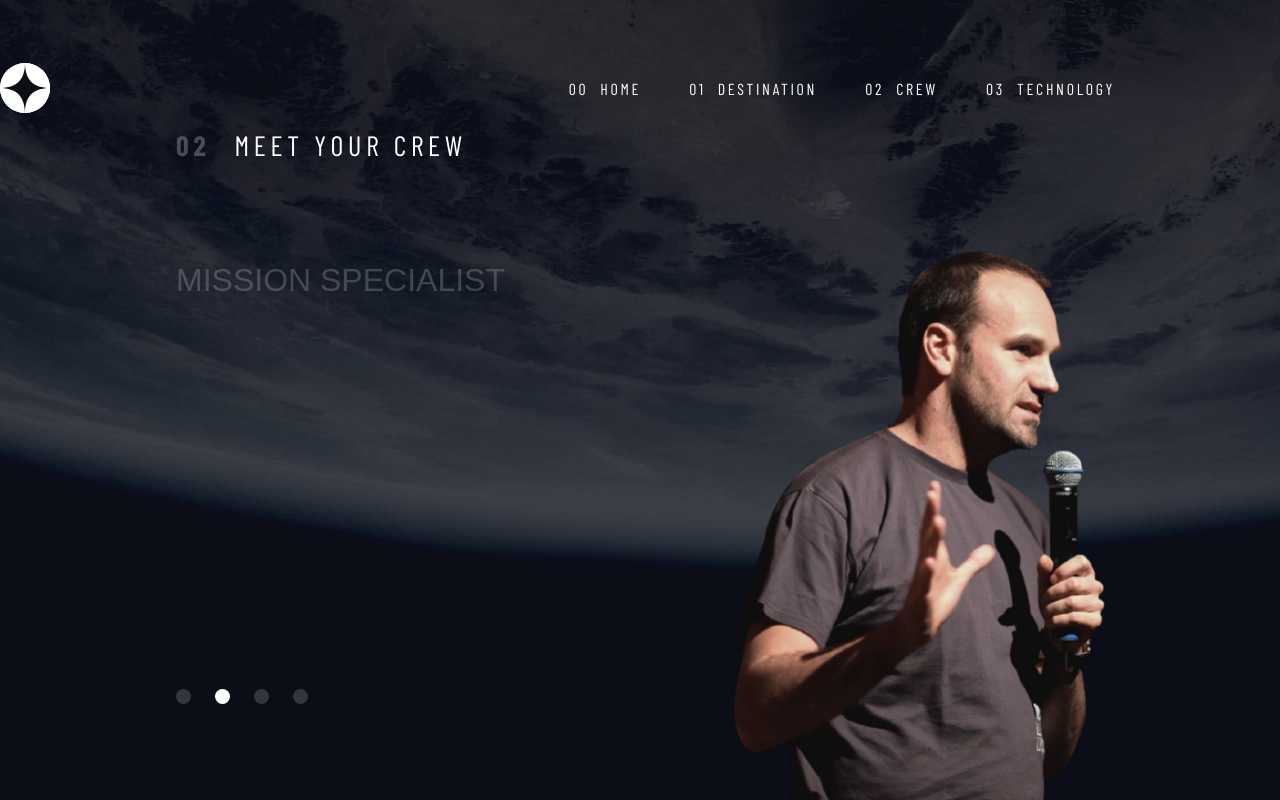
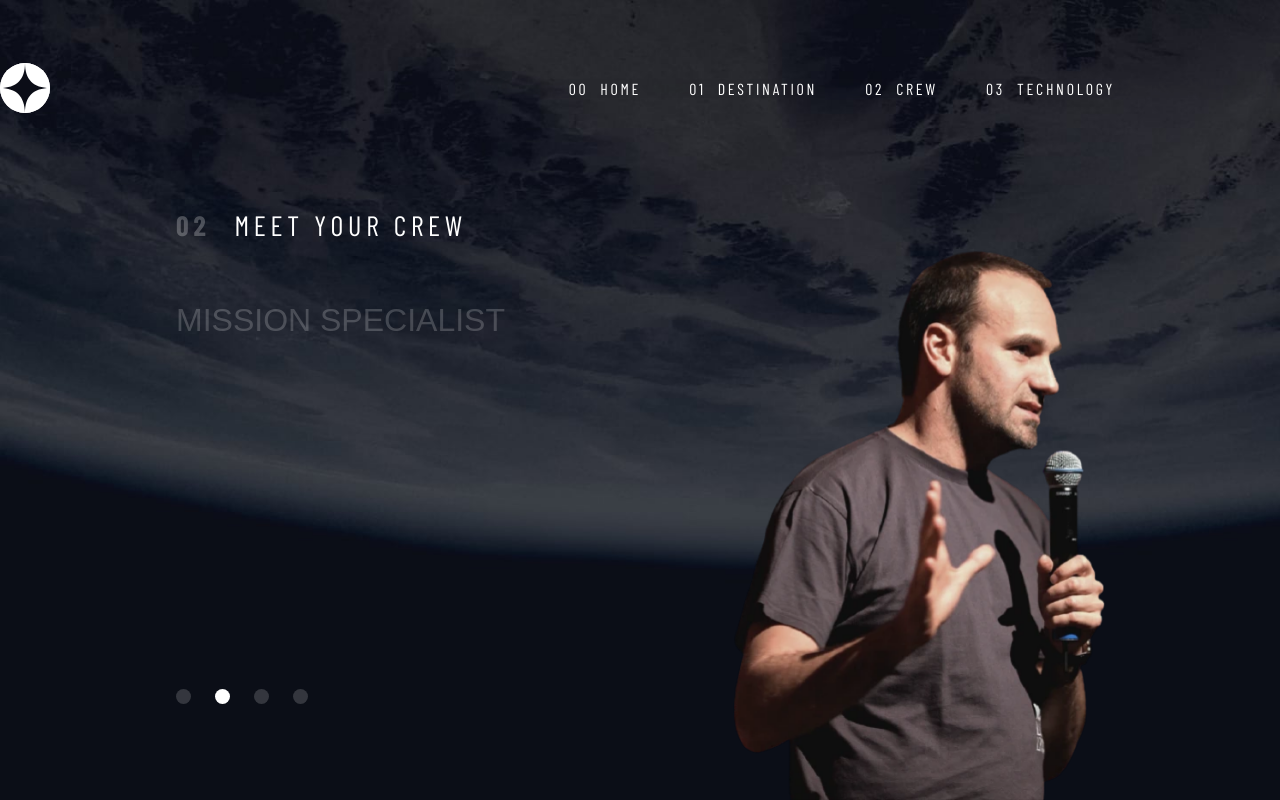
Before and after one commit to aleksandr-efimenko/space-tourism, a Next.js app: page /crew in a window 1280 px wide. Built offline with nearby package versions, Linux system fonts and the light colour scheme; a web font is replaced by a local one.

Commit message:
change top padding

```diff
--- a/src/pages/crew.tsx
+++ b/src/pages/crew.tsx
@@ -18,7 +18,7 @@ export default function Crew() {
     <>
       <div className='page-container justify-center items-end w-full'>
         <motion.div
-          className='pt-32 pb-24 col-start-2 col-end-8 min-h-screen flex flex-col
+          className='pt-52 pb-24 col-start-2 col-end-8 min-h-screen flex flex-col
             justify-self-center justify-between items-start'
           key={crewMemberIndex + crew[crewMemberIndex].name}
         >
```
